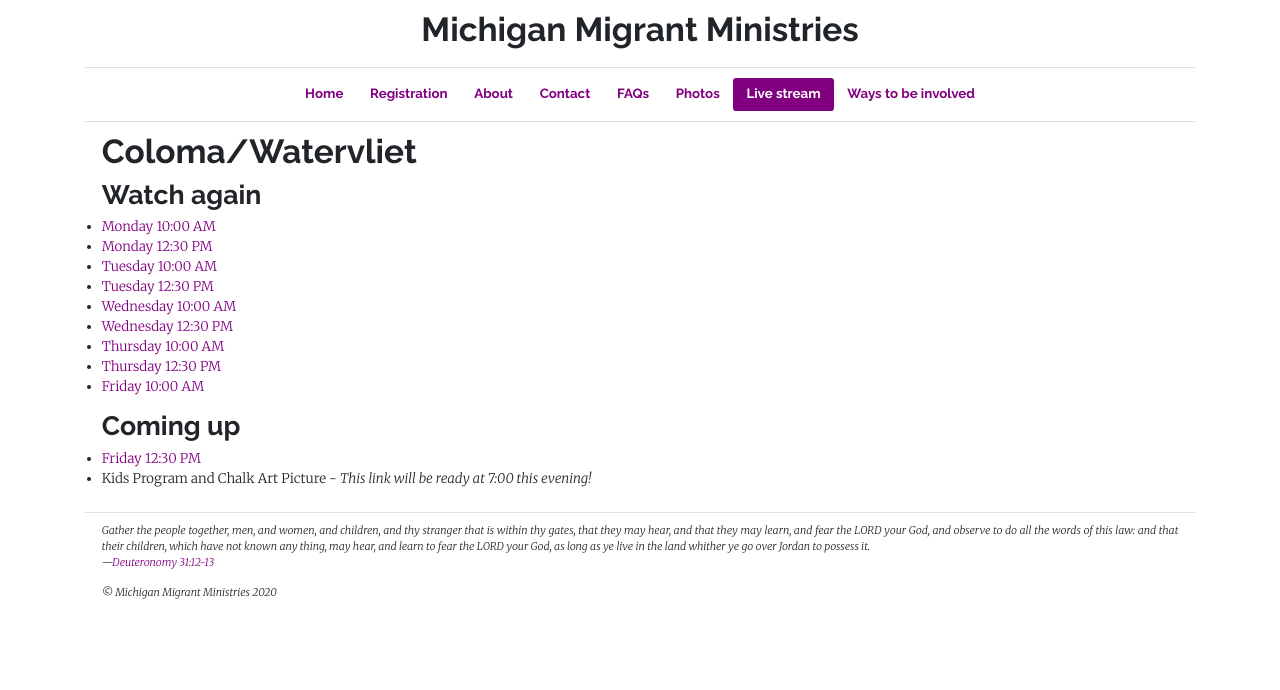
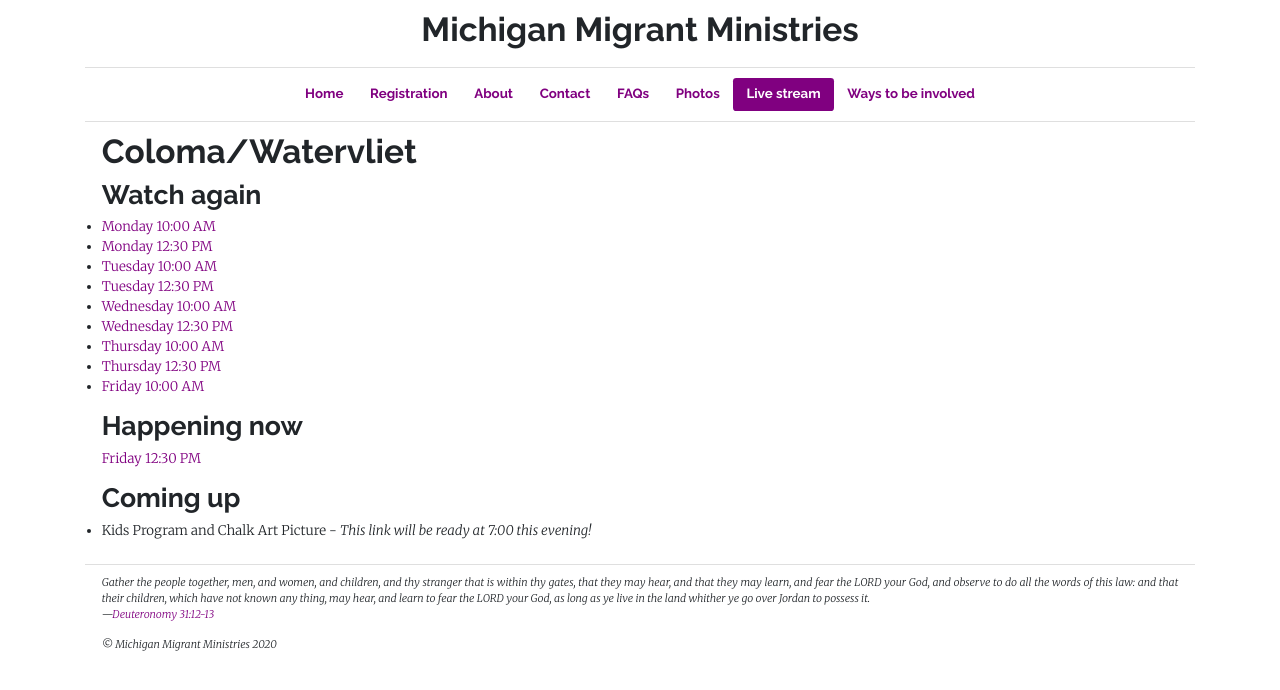
Before and after one commit to michigan-migrant-ministries/website, a Jekyll site: the page built from _pages/live-stream.html, in a window 1280 px wide. Shown: the top 690 px of the page. Built offline with Jekyll 4.4.1, drawn with Linux system fonts in a browser that asks for light colours.

Commit message:
Live now

```diff
--- a/_pages/live-stream.html
+++ b/_pages/live-stream.html
@@ -39,21 +39,18 @@
   </li>
 </ul>
 
-<!-- <h2>
+<h2>
   Happening now
 </h2>
 <p>
-
-</p> -->
+  <a target="_blank" href="https://www.facebook.com/michiganmigrantministries/videos/636772850580202/">Friday 12:30 PM</a>
+</p>
 
 <h2>
   Coming up
 </h2>
 <ul>
   <li>
-    <a target="_blank" href="https://www.facebook.com/michiganmigrantministries/posts/110794570735542">Friday 12:30 PM</a>
-  </li>
-  <li>
     Kids Program and Chalk Art Picture - <i>This link will be ready at 7:00 this evening!</i>
   </li>
 </ul>
```
